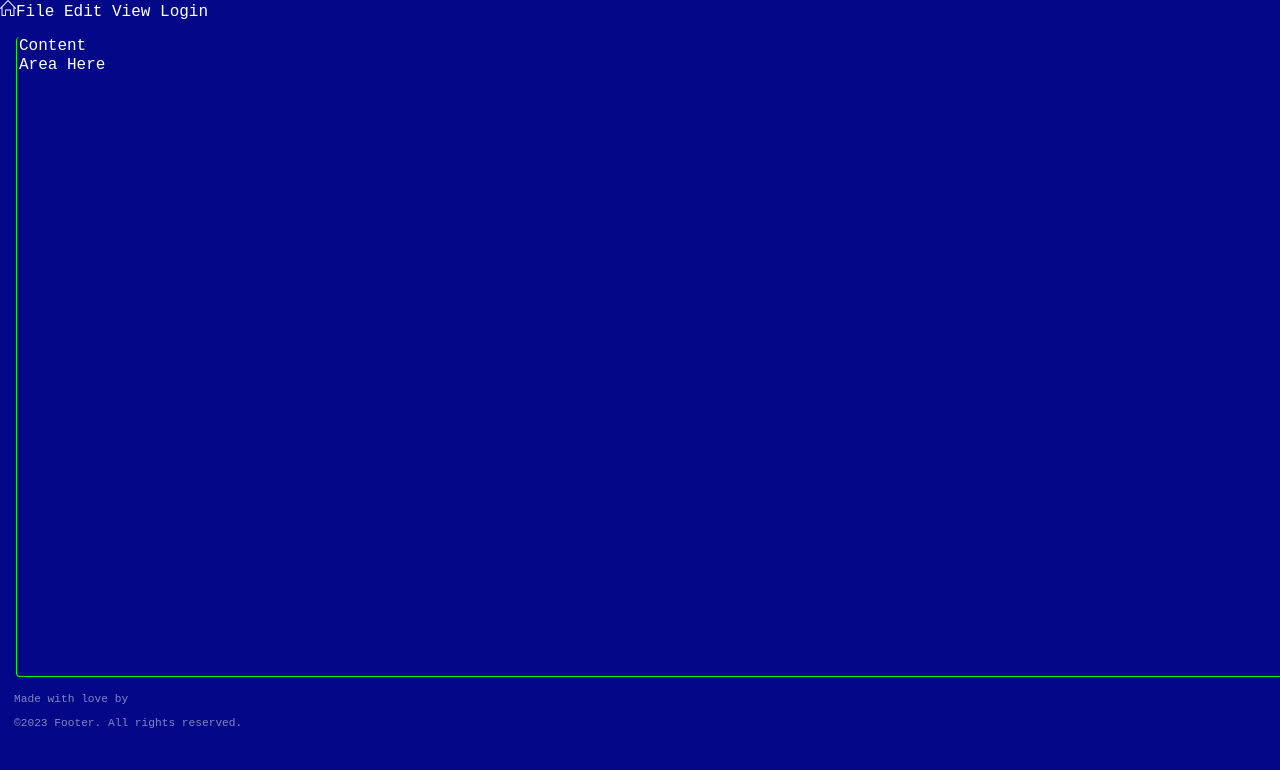
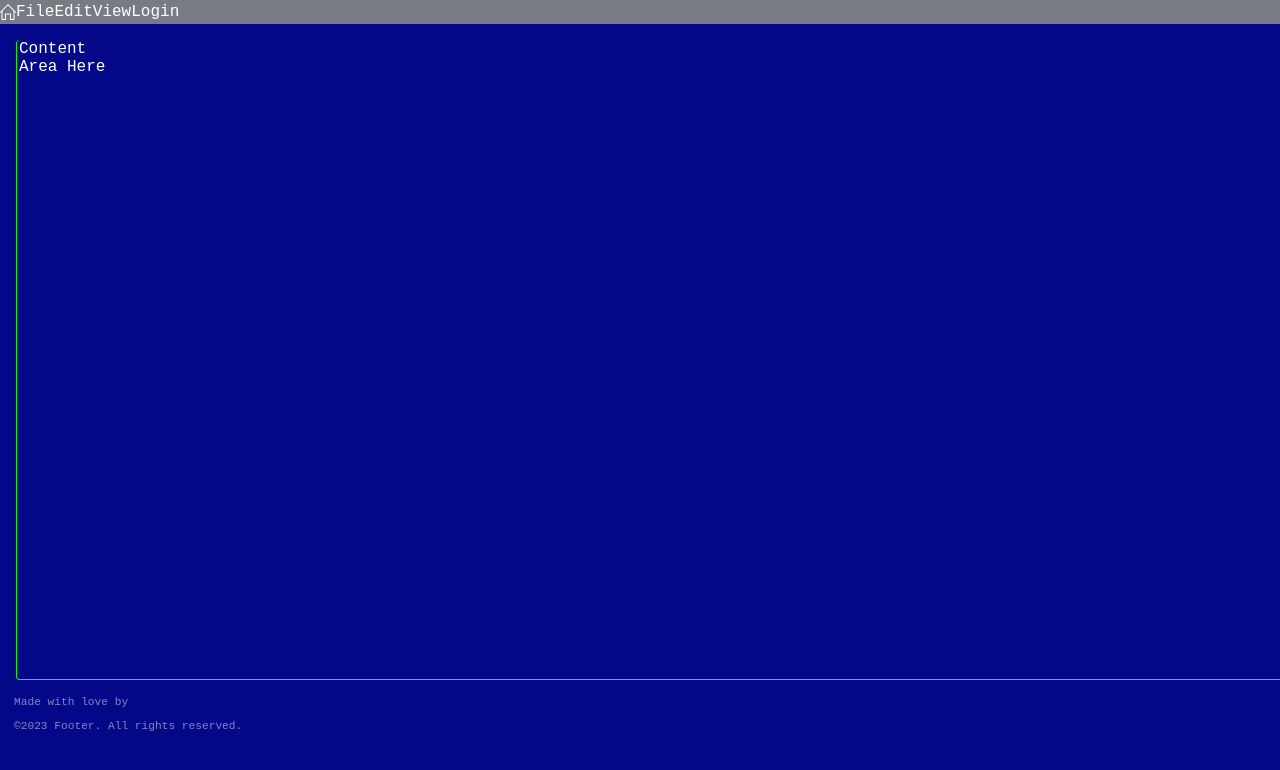
Before and after one commit to thecowsays/nameless-whispers, a React (Vite) app: page / in a window 1280 px wide. Shown: the top 770 px of the page. Built offline with nearby package versions, Linux system fonts and the light colour scheme; a web font is replaced by a local one.

Commit message:
WIP Header - links added

```diff
--- a/src/components/Header/Header.jsx
+++ b/src/components/Header/Header.jsx
@@ -1,17 +1,30 @@
+import { Link, useNavigate } from "react-router-dom";
+
 import { SlHome } from "react-icons/sl";
-
-import "./Header.module.css";
+import HeaderCSS from "./Header.module.css";
 
 const Header = () => {
+  const navbar = ["File", "Edit", "View", "Login"];
+  const navigate = useNavigate("");
+
   return (
-    <div className="">
-      <SlHome />
-      File
-      Edit
-      View
-      Login
+    <div className={HeaderCSS.container}>
+      {/* <div className="menu-wrapper"> */}
+      <SlHome onClick={() => navigate("/")} />
+      {/* {navbar.map((item) => {
+        <Link to={`/${item}`} className={HeaderCSS.menuLink}>
+          {item}
+        </Link>;
+      })} */}
 
+      {navbar.map((item) => (
+        <Link className={HeaderCSS.menuLink} to={`/${item}`} key={item}>
+          {item}
+        </Link>
+      ))}
 
+      {/* </div> */}
+      {/* <div>Title Goes Here</div> */}
     </div>
   );
 };
```
